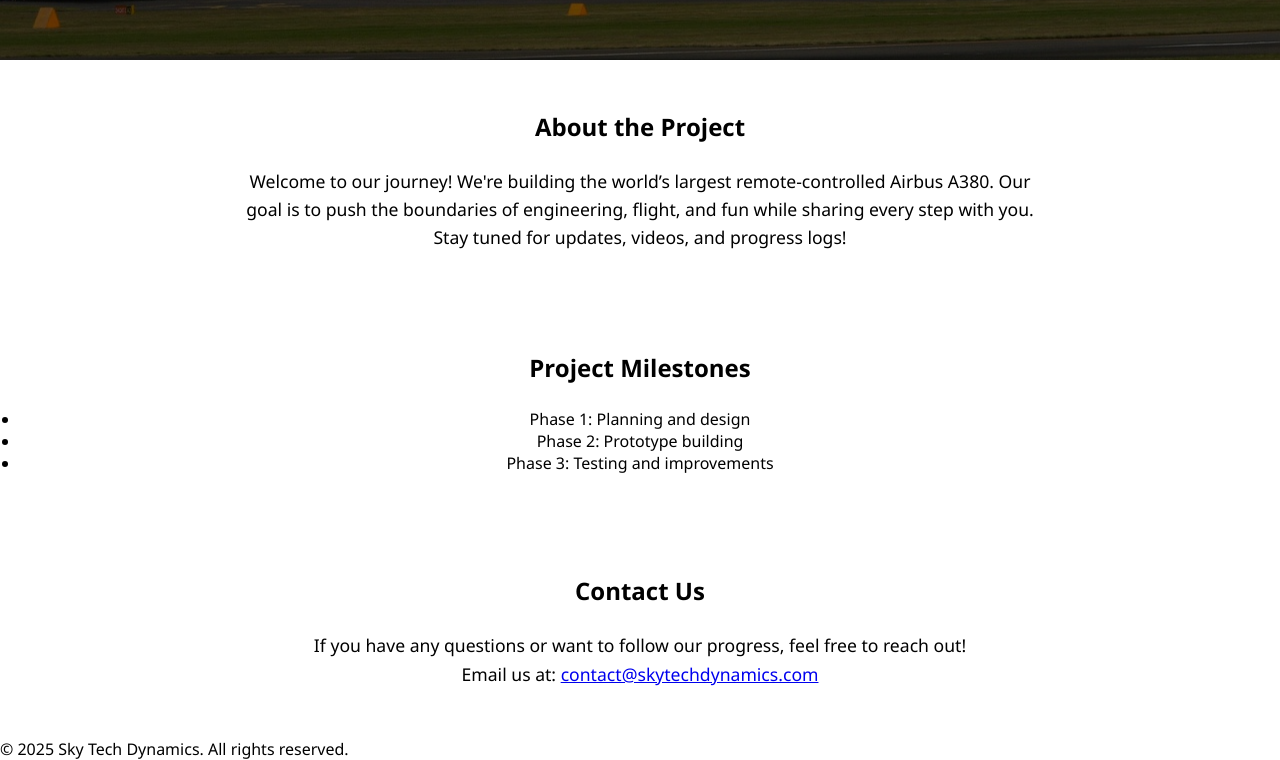
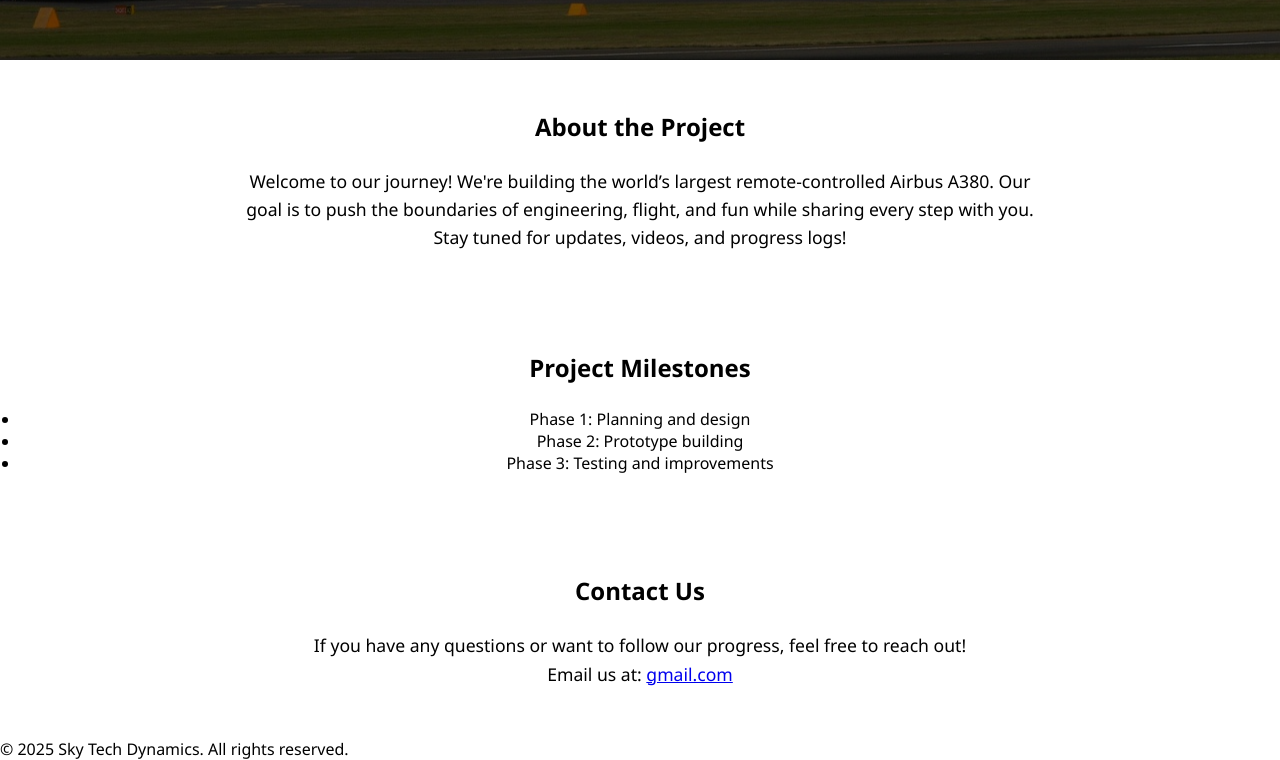
Before and after one commit to skytechdynamics/skytechdynamics.github.io, a plain HTML site: page index.html in a window 1280 px wide. Shown: the part 740-1500 px from the top of the page. Drawn offline with Linux system fonts and the light colour scheme.

Commit message:
new updates

```diff
--- a/index.html
+++ b/index.html
@@ -87,7 +87,7 @@
      <section class="main-content">
         <h2>Contact Us</h2>
         <p>If you have any questions or want to follow our progress, feel free to reach out!</p>
-        <p>Email us at: <a href="mailto:skytech.dynamics@gmail.com">contact@skytechdynamics.com</a></p>
+        <p>Email us at: <a href="mailto:skytech.dynamic@gmail.com">gmail.com</a></p>
     </section>
     <!-- Footer (Optional) -->
     <footer>
```
